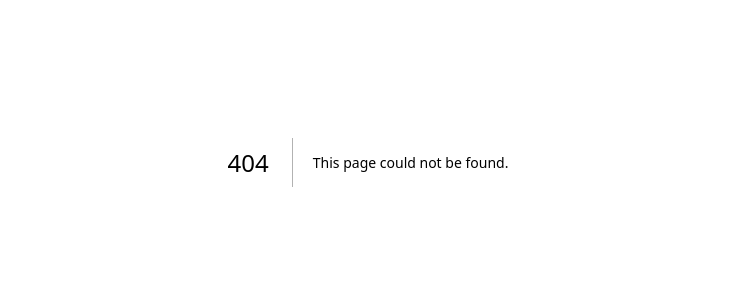
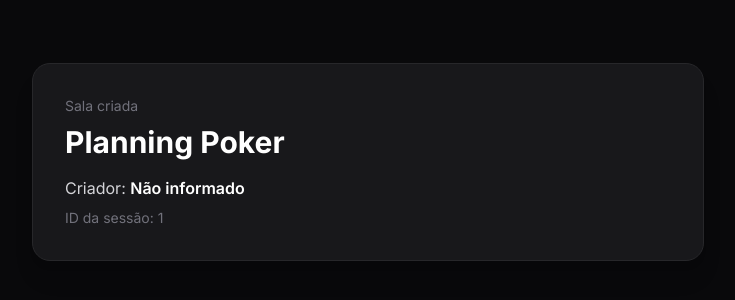
Before and after one commit to mari-sena/planning-poker-front, a Next.js app: page /session/1 in a window 1280 px wide. Before the commit this address had no page. Shown: the part 238-538 px from the top of the page, without its empty margins (272-1007 px from the left). Built offline with nearby package versions, Linux system fonts and the light colour scheme.

Commit message:
add: redirect to session url in case of success

```diff
--- /dev/null
+++ b/app/session/[sessionId]/page.tsx
@@ -0,0 +1,38 @@
+type SessionRoomPageProps = {
+  params: Promise<{
+    sessionId: string;
+  }>;
+  searchParams: Promise<{
+    title?: string;
+    creator?: string;
+  }>;
+};
+
+export default async function SessionRoomPage({
+  params,
+  searchParams,
+}: SessionRoomPageProps) {
+  const { sessionId } = await params;
+  const { title, creator } = await searchParams;
+
+  return (
+    <main className="min-h-screen bg-zinc-950 text-white flex items-center justify-center px-6">
+      <section className="w-full max-w-2xl bg-zinc-900 border border-zinc-800 rounded-2xl p-8 shadow-xl">
+        <p className="text-sm text-zinc-500 mb-2">Sala criada</p>
+
+        <h1 className="text-3xl font-bold mb-4">{title ?? "Planning Poker"}</h1>
+
+        <div className="space-y-2 text-zinc-300">
+          <p>
+            Criador:{" "}
+            <span className="font-semibold text-white">
+              {creator ?? "Não informado"}
+            </span>
+          </p>
+
+          <p className="text-sm text-zinc-500">ID da sessão: {sessionId}</p>
+        </div>
+      </section>
+    </main>
+  );
+}
--- a/src/components/organisms/SessionCreation.tsx
+++ b/src/components/organisms/SessionCreation.tsx
@@ -1,12 +1,15 @@
 "use client";
 
 import { FormEvent, useState } from "react";
+
+import { useRouter } from "next/navigation";
 
 export default function SessionCreation() {
   const [sessionName, setSessionName] = useState("");
   const [participantName, setParticipantName] = useState("");
   const [isLoading, setIsLoading] = useState(false);
   const [errorMessage, setErrorMessage] = useState("");
+  const router = useRouter();
 
   async function handleSubmit(event: FormEvent<HTMLFormElement>) {
     event.preventDefault();
@@ -32,7 +35,9 @@ export default function SessionCreation() {
 
       const data = await response.json();
 
-      console.log("Sessão criada:", data);
+      router.push(
+        `/session/${data.id}?title=${encodeURIComponent(data.name)}&creator=${encodeURIComponent(data.owner.name)}`,
+      );
     } catch (error) {
       setErrorMessage("Não foi possível criar a sessão.");
       console.error(error);
```
